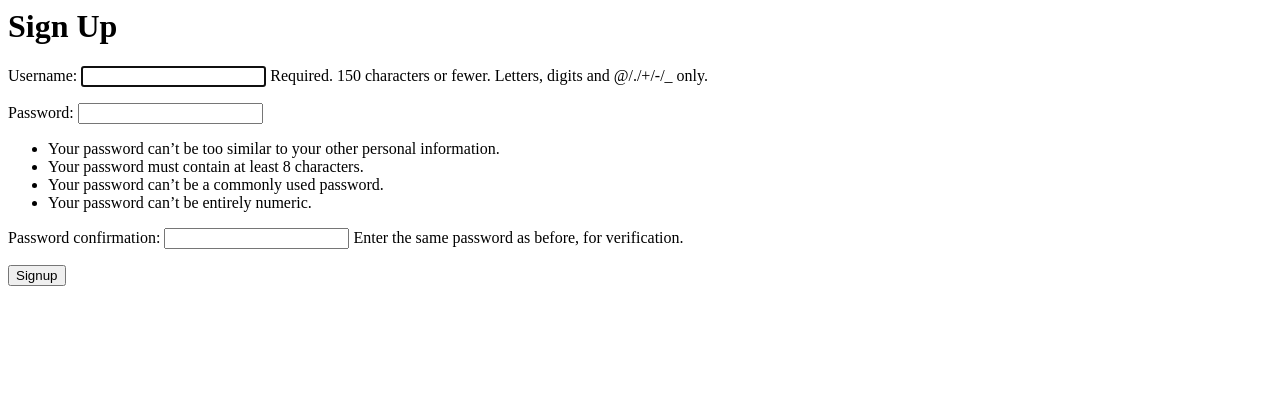
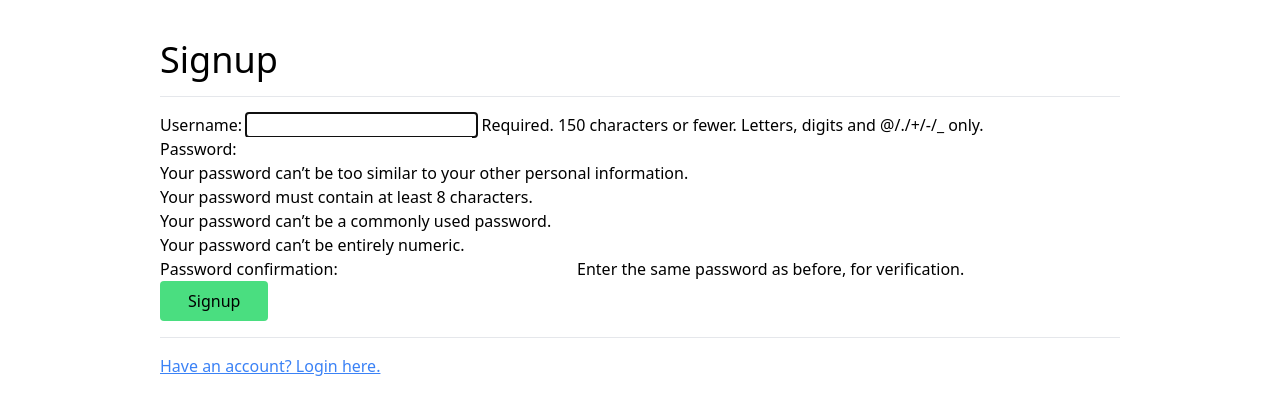
Before and after one commit to JKodes/triprate, a Django app: page /accounts/signup/ in a window 1280 px wide. Shown: the top 415 px of the page. Run offline with Django 5.2, Linux system fonts and the light colour scheme; some libraries are stand-ins or nearby versions.

Commit message:
change style for the sign up page

```diff
--- a/templates/registration/signup.html
+++ b/templates/registration/signup.html
@@ -1,6 +1,40 @@
-<h1>Sign Up</h1>
-<form action="{% url 'signup' %}" method="POST">
-    {% csrf_token %}
-    {{ form.as_p }}
-    <input type="submit" value="Signup">
-</form>
+{% load tailwind_filters %}
+<!DOCTYPE html>
+<html lang="en">
+<head>
+    <meta charset="UTF-8">
+    <meta http-equiv="X-UA-Compatible" content="IE=edge">
+    <meta name="viewport" content="width=device-width, initial-scale=1.0">
+    <title>Document</title>
+    <script src="https://cdn.tailwindcss.com"></script>
+</head>
+<body>
+
+    <div class="w-3/4 mx-auto mt-10">
+        <h1 class="text-4xl">Signup</h1>
+        <hr class="my-4">
+
+        {% if form.errors %}
+        <p>You have entered an incorrect username or password.</p>
+        {% endif %}
+
+        {% if next %}
+        {% if not user.is_authenticated %}
+        <h1>Please login to view that page:</h1>
+        {% else %}
+        <h1>Please login:</h1>
+        {% endif %}
+        {% endif %}
+
+        <form action="{% url 'signup' %}" method="POST">
+            {% csrf_token %}
+            {{form|crispy}}
+            <input class="px-7 py-2 bg-green-400 hover:cursor-pointer hover:bg-green-300 rounded" type="submit" value="Signup">
+            <input type="hidden" name="next" value={{next}}>
+        </form>
+        <p class="mt-4">
+            <a class="block border-t pt-4 underline text-blue-500" href="{% url 'login' %}">Have an account? Login here.</a>
+        </p>
+    </div>
+</body>
+</html>
```
